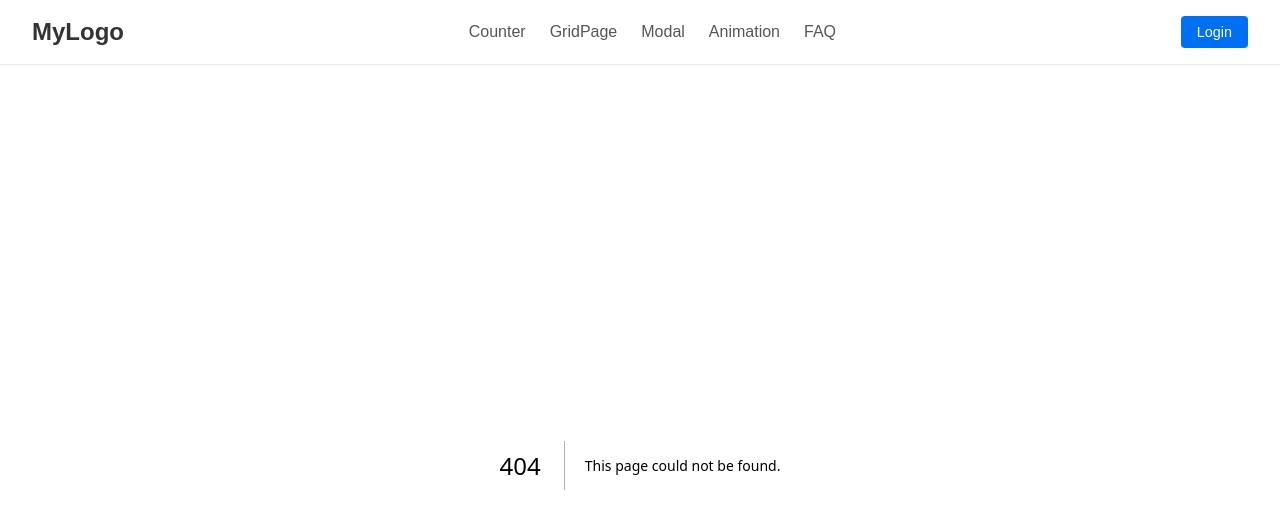
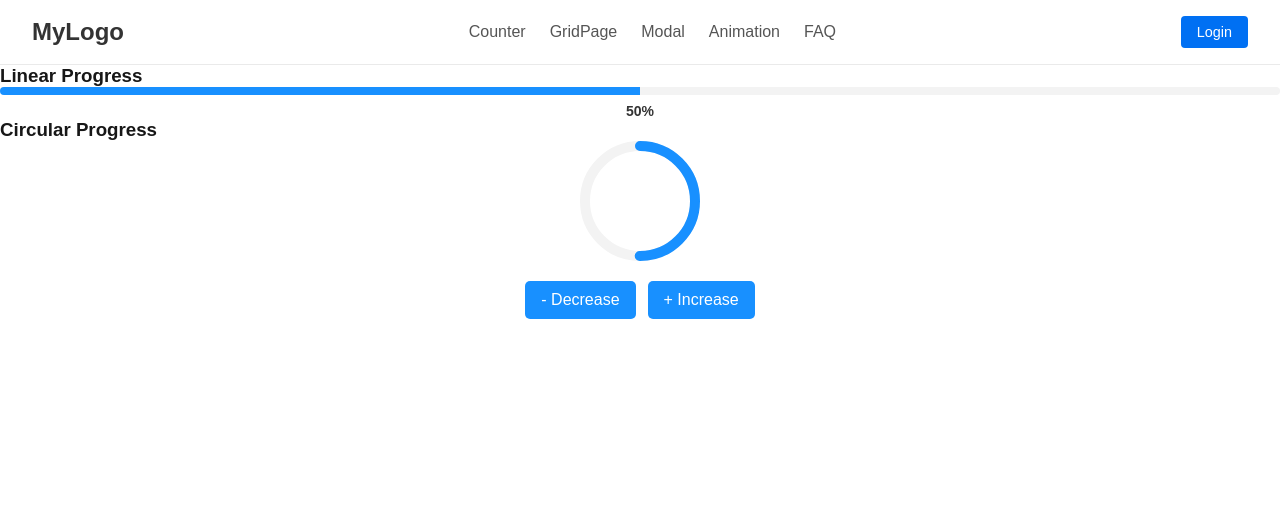
Before and after one commit to aniket-pixer/practice-design, a Next.js app: page /progress in a window 1280 px wide. Before the commit this address had no page. Shown: the top 528 px of the page. Built offline with nearby package versions, Linux system fonts and the light colour scheme.

Commit message:
Create Custom Progress component

```diff
--- /dev/null
+++ b/app/progress/page.tsx
@@ -0,0 +1,13 @@
+"use client";
+import React from "react";
+import Progress from "./progress";
+
+function ProgressPage() {
+  return (
+    <div>
+      <Progress />
+    </div>
+  );
+}
+
+export default ProgressPage;
--- /dev/null
+++ b/app/progress/progress.tsx
@@ -0,0 +1,37 @@
+import React, { useState } from "react";
+import { ButtonWrapper, StyledButton } from "./style";
+import ProgressSection from "@/components/progressSection";
+
+const Progress = () => {
+  const [progress, setProgress] = useState(50);
+
+  const increaseProgress = () => {
+    setProgress((prev) => Math.min(prev + 10, 100));
+  };
+
+  const decreaseProgress = () => {
+    setProgress((prev) => Math.max(prev - 10, 0));
+  };
+
+  return (
+    <div>
+      <h3>Linear Progress</h3>
+      <ProgressSection percent={progress} />
+
+      <h3>Circular Progress</h3>
+      <ProgressSection
+        percent={progress}
+        type="circle"
+        size={120}
+        strokeWidth={10}
+      />
+
+      <ButtonWrapper>
+        <StyledButton onClick={decreaseProgress}>- Decrease</StyledButton>
+        <StyledButton onClick={increaseProgress}>+ Increase</StyledButton>
+      </ButtonWrapper>
+    </div>
+  );
+};
+
+export default Progress;
--- /dev/null
+++ b/app/progress/style.tsx
@@ -0,0 +1,28 @@
+import styled from "styled-components";
+
+export const ButtonWrapper = styled.div`
+  display: flex;
+  justify-content: center;
+  gap: 12px;
+  margin-top: 20px;
+`;
+
+export const StyledButton = styled.button`
+  background: #1890ff;
+  color: white;
+  border: none;
+  padding: 10px 16px;
+  border-radius: 5px;
+  font-size: 16px;
+  cursor: pointer;
+  transition: background 0.3s;
+
+  &:hover {
+    background: #0077e6;
+  }
+
+  &:disabled {
+    background: #ccc;
+    cursor: not-allowed;
+  }
+`;
--- /dev/null
+++ b/components/progressSection/index.tsx
@@ -0,0 +1,69 @@
+import React from "react";
+import {
+  ProgressWrapper,
+  ProgressBar,
+  ProgressCircle,
+  CircleTrack,
+  CircleFill,
+  ProgressText,
+} from "./style";
+
+interface ProgressProps {
+  percent: number;
+  type?: "line" | "circle";
+  strokeWidth?: number;
+  showText?: boolean;
+  size?: number;
+}
+
+const ProgressSection: React.FC<ProgressProps> = ({
+  percent,
+  type = "line",
+  strokeWidth = 8,
+  showText = true,
+  size = 100,
+}) => {
+  const validPercent = Math.min(100, Math.max(0, percent));
+
+  if (type === "circle") {
+    const radius = (size - strokeWidth) / 2;
+    const circumference = 2 * Math.PI * radius;
+    const offset = circumference - (validPercent / 100) * circumference;
+
+    return (
+      <ProgressWrapper>
+        <ProgressCircle size={size}>
+          <CircleTrack
+            cx={size / 2}
+            cy={size / 2}
+            r={radius}
+            strokeWidth={strokeWidth}
+          />
+          <CircleFill
+            cx={size / 2}
+            cy={size / 2}
+            r={radius}
+            strokeWidth={strokeWidth}
+            strokeDasharray={circumference}
+            strokeDashoffset={offset}
+          />
+          {showText && <ProgressText size={size}>{validPercent}%</ProgressText>}
+        </ProgressCircle>
+      </ProgressWrapper>
+    );
+  }
+
+  return (
+    <ProgressWrapper>
+      <ProgressBar strokeWidth={strokeWidth}>
+        <div
+          className="progress-inner"
+          style={{ width: `${validPercent}%` }}
+        ></div>
+      </ProgressBar>
+      {showText && <ProgressText>{validPercent}%</ProgressText>}
+    </ProgressWrapper>
+  );
+};
+
+export default ProgressSection;
--- /dev/null
+++ b/components/progressSection/style.tsx
@@ -0,0 +1,48 @@
+import styled from "styled-components";
+
+export const ProgressWrapper = styled.div`
+  display: flex;
+  flex-direction: column;
+  align-items: center;
+  gap: 8px;
+`;
+
+export const ProgressBar = styled.div<{ strokeWidth: number }>`
+  width: 100%;
+  height: ${(props) => props.strokeWidth}px;
+  background: #f3f3f3;
+  border-radius: ${(props) => props.strokeWidth / 2}px;
+  overflow: hidden;
+  position: relative;
+
+  .progress-inner {
+    height: 100%;
+    background: #1890ff;
+    transition: width 0.3s ease-in-out;
+  }
+`;
+
+export const ProgressCircle = styled.svg<{ size: number }>`
+  width: ${(props) => props.size}px;
+  height: ${(props) => props.size}px;
+  transform: rotate(-90deg);
+`;
+
+export const CircleTrack = styled.circle`
+  fill: none;
+  stroke: #f3f3f3;
+`;
+
+export const CircleFill = styled.circle`
+  fill: none;
+  stroke: #1890ff;
+  stroke-linecap: round;
+  transition: stroke-dashoffset 0.3s ease-in-out;
+`;
+
+export const ProgressText = styled.div<{ size?: number }>`
+  font-size: ${(props) => (props.size ? props.size / 5 : 14)}px;
+  font-weight: bold;
+  color: #333;
+  text-align: center;
+`;
```
